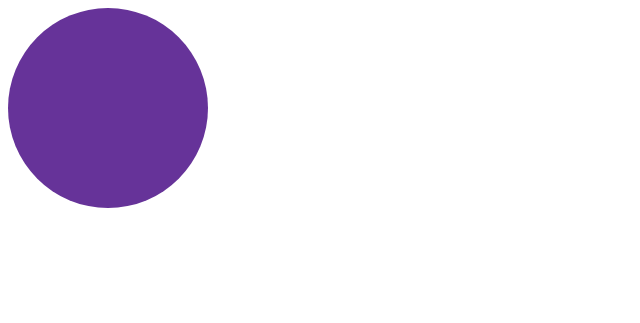
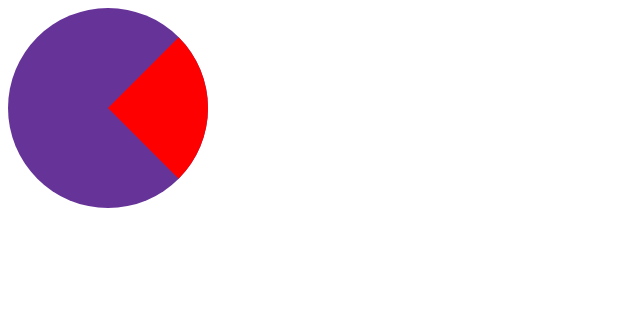
Before and after one commit to davidobodo/front-end-experiments, a plain HTML site: page doughnut-chart/sample4/index.html in a window 1280 px wide. Shown: the whole page, without its empty margins (0-640 px from the left). Drawn offline with Linux system fonts and the light colour scheme.

Commit message:
feat: add first pie chart segment

```diff
--- a/doughnut-chart/sample4/index.html
+++ b/doughnut-chart/sample4/index.html
@@ -11,9 +11,10 @@
 <body>
 
     <div class="pie">
-        <div class="pie__segment" style="--offset:0; --value:40; --bg:#db0a5b"></div>
-        <div class="pie__segment" style="--offset:40; --value:30; --bg:#22a7f0"></div>
-        <div class="pie__segment" style="--offset:70; --value:90; --bg:#2ecc71"></div>
+        <!-- <div class="pie__segment" style="--offset:0; --value:40; --bg:#db0a5b"></div> -->
+        <div class="pie__segment" style="--offset:45; --value:90; --bg:#db0a5b"></div>
+        <!-- <div class="pie__segment" style="--offset:40; --value:30; --bg:#22a7f0"></div> -->
+        <!-- <div class="pie__segment" style="--offset:70; --value:90; --bg:#2ecc71"></div> -->
     </div>
 
 </body>
--- a/doughnut-chart/sample4/style.css
+++ b/doughnut-chart/sample4/style.css
@@ -1,7 +1,33 @@
 .pie{
+    position: relative;
     height: calc(var(--size,200) * 1px);
     width: calc(var(--size,200) * 1px);
-    position: relative;
     background: #639;
     border-radius: 100%;
+    overflow: hidden;
 }
+
+.pie__segment{
+    position: absolute;
+    width: 100%;
+    height: 100%;
+    overflow: hidden;
+    transform:
+        translate(0, -50%)
+        rotate(90deg)
+        rotate(calc(var(--offset, 0) * 1deg));
+    transform-origin: 50% 100%;
+}
+
+.pie__segment:before{
+    content: '';
+    background: #f00;
+    position: absolute;
+    width: 100%;
+    height: 100%;
+    transform:
+        translate(0, 100%)
+        rotate(calc(var(--value,45) * 1deg));
+    transform-origin: 50% 0;
+
+}
```
